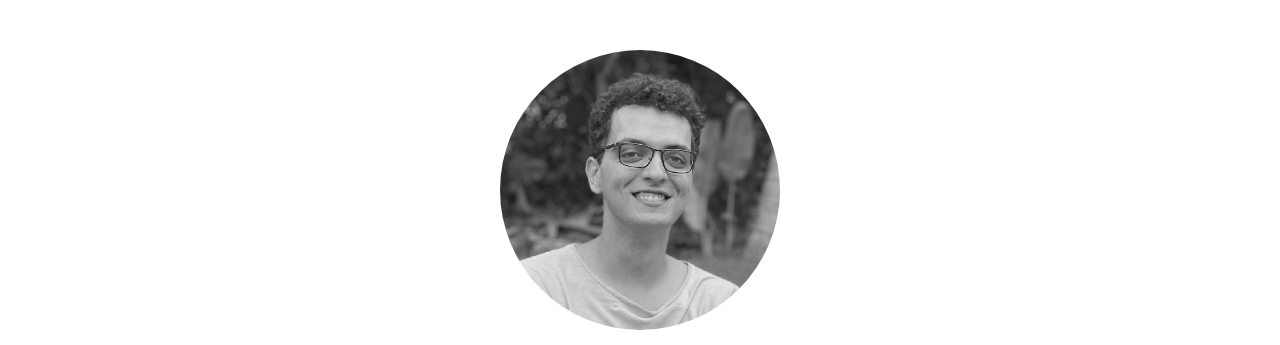
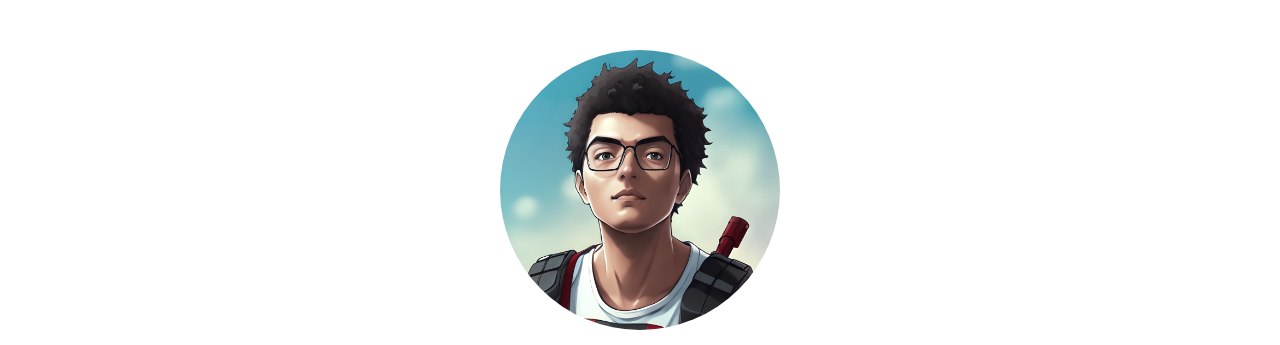
Before and after one commit to fernandoajn/fernandoajn.github.io, a website: page index.html in a window 1280 px wide. Shown: the part 120-465 px from the top of the page. Drawn offline with nearby package versions, Linux system fonts and the light colour scheme.

Commit message:
Updated profile photo

```diff
--- /dev/null
+++ b/assets/sass/helpers/keyframes.scss
@@ -0,0 +1,8 @@
+
+@keyframes grayscale-onout {
+    from {
+      filter: grayscale(0);
+    } to {
+      filter: grayscale(.6);
+    }
+  }
--- a/assets/sass/helpers/variables.scss
+++ b/assets/sass/helpers/variables.scss
@@ -1,6 +1,6 @@
 // Colors
 $backgroundColor: white;
 $textColor: black;
-$secondaryColor: gold;
+$secondaryColor: cornflowerblue;
 
 $primaryFont: 'Oswald', sans-serif;
--- a/assets/sass/layout/container.scss
+++ b/assets/sass/layout/container.scss
@@ -37,12 +37,7 @@
   width: 280px;
   margin: 1em;
   border-radius: 50%;
-  transition: .5s ease;
-  filter: grayscale(1);
-
-  &:hover {
-    filter: none;
-  }
+  animation: grayscale-onout 3s linear 1.5s infinite alternate;
 }
 
 .menu-div {
--- a/assets/sass/styles.scss
+++ b/assets/sass/styles.scss
@@ -1,4 +1,5 @@
 @import 'helpers/variables';
+@import 'helpers/keyframes';
 @import 'helpers/animate';
 
 @import 'layout/container';
--- a/index.html
+++ b/index.html
@@ -14,7 +14,7 @@
 <body>
   <div class="container center-content">
     <div class="box">
-      <img src="images/profile.jpeg" alt="Fernando Augusto" class="profile-img animated flipInX">
+      <img src="images/profile.JPG" alt="Fernando Augusto" class="profile-img animated flipInX">
       <div class="description animated flipInY">
         <h1>Fernando Augusto</h1>
         <span>Front-end Developer | Dentsu World Services</span>
@@ -27,11 +27,11 @@
             </a>
           </li>
           <li>
-            <a target="_blank" href="https://www.behance.net/fernandoajeeb5"><i class="fab fa-behance fa-2x"></i>
+            <a target="_blank" href="https://www.linkedin.com/in/fernandovegass/"><i class="fab fa-linkedin-in fa-2x"></i>
             </a>
           </li>
           <li>
-            <a target="_blank" href="https://www.linkedin.com/in/fernandovegass/"><i class="fab fa-linkedin-in fa-2x"></i>
+            <a target="_blank" href="https://www.behance.net/fernandoajeeb5"><i class="fab fa-behance fa-2x"></i>
             </a>
           </li>
           <li>
```
Also changed, not shown: assets/css/styles.css, images/pp.jpeg (deleted), images/profile.JPG (added), images/profile.jpeg (deleted), 1 other file.
